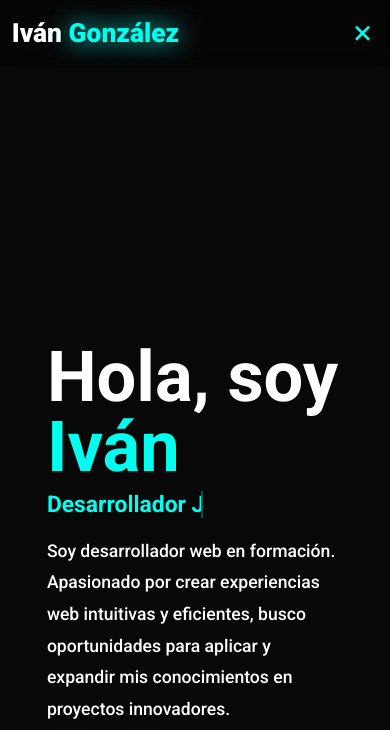
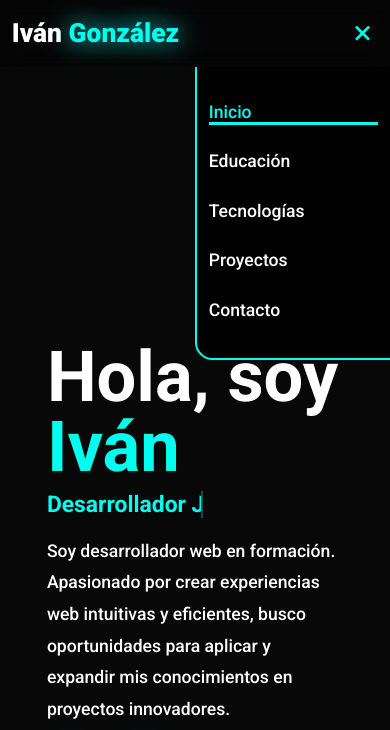
Before and after one commit to IvanGonzalezHernandez/Portfolio, a plain HTML site: page index.html in a window 390 px wide. Both pictures are taken after a click on the icon 362 px from the left and 33 px from the top of the page. Shown: the top 730 px of the page. Drawn offline with nearby package versions, Linux system fonts and the light colour scheme; some packages are replaced by stand-ins of ours; a script that the page names is missing.

Commit message:
Arreglo del menú en dispositivos móviles

```diff
--- a/index.html
+++ b/index.html
@@ -14,13 +14,13 @@
 <body>
 
 <header class="header">
-    <a href="#" class="logo">Iván <span>González</span></a>
+    <a href="#home" class="logo">Iván <span>González</span></a>
 
 
     <i class='bx bx-menu' id="menu-icon"></i>
 
     <nav class="navbar">
-        <a href="#home">Inicio</a>
+        <a href="#home" class="active">Inicio</a>
         <a href="#education">Educación</a>
         <a href="#skills">Tecnologías</a>
         <a href="#projects">Proyectos</a>
--- a/styles.css
+++ b/styles.css
@@ -789,6 +789,10 @@ span {
         display: none;
     }
 
+    .navbar.active {
+        display: block;
+    }
+
     .navbar a {
         display: block;
         font-size: 2rem;
```
